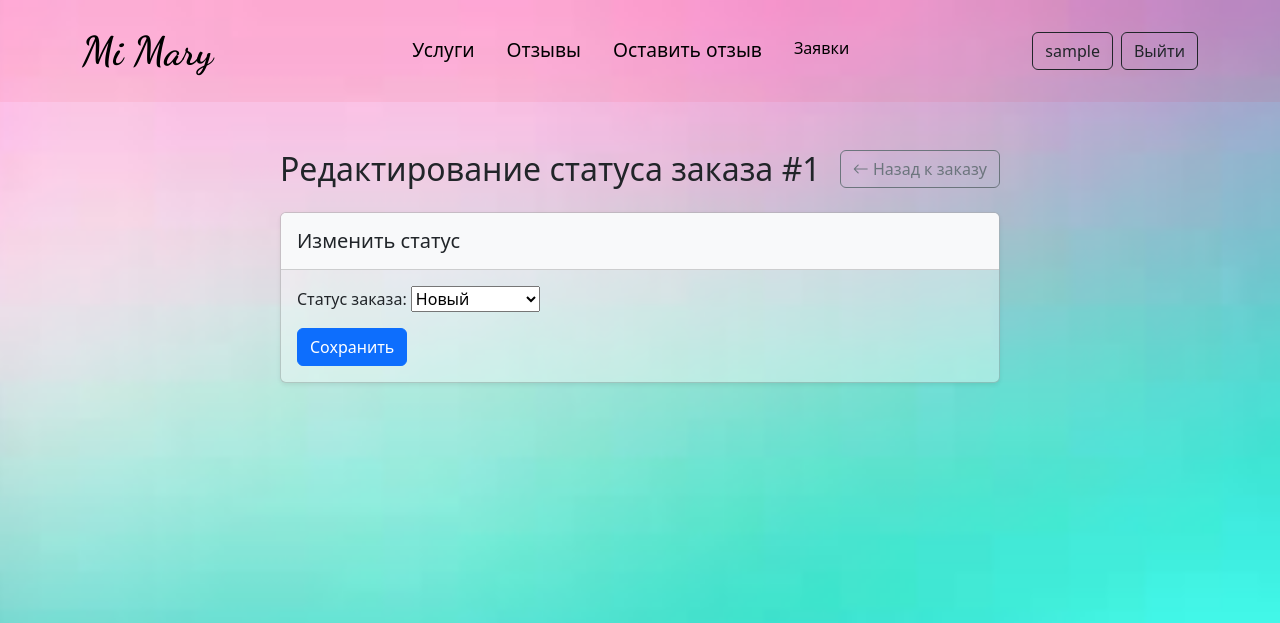
After one commit to AlexStone1991/Mi.Mary, a Django app: page /order/1/status/ in a window 1280 px wide. The commit adds this page. Shown: the top 623 px of the page. Run offline with Django 5.2, Linux system fonts and the light colour scheme; a user stored in the database is signed in; tables that the repository leaves empty hold one stand-in row (values such as "Sample post").

Commit message:
mi_mary - настроена страница редактирование статус в заявках! отредактировал сигналы!

```diff
--- a/core/forms.py
+++ b/core/forms.py
@@ -1,8 +1,6 @@
 from django import forms
 from .models import Order, Service, Review
 from django.forms import DateTimeInput
-
-# forms.py
 from django import forms
 
 class BaseBootstrapForm(forms.ModelForm):
@@ -17,6 +15,14 @@ class BaseBootstrapForm(forms.ModelForm):
                 field.widget.attrs.update({"type": "date"})
             elif isinstance(field, forms.FileField):
                 field.widget.attrs.update({"class": "form-control-file"})
+
+class OrderStatusForms(forms.ModelForm):
+    class Meta:
+        model = Order
+        fields = ["status"]
+        labels = {
+            "status": "Статус заказа"
+        }
 
 
 class ReviewForm(BaseBootstrapForm):
--- a/core/signals.py
+++ b/core/signals.py
@@ -37,7 +37,7 @@ def send_order_notification(instance):
         list_services = [service.name for service in instance.services.all()]
         appointment_date = instance.appointment_date.strftime("%d.%m.%Y") if instance.appointment_date else "Не указана"
         tg_markdown_message = f"""
-====== *Новый заказ!* ======
+======Новый заказ!======
 Имя: {instance.client_name}
 Телефон: {instance.phone}
 Дата записи: {appointment_date}
@@ -108,7 +108,7 @@ def send_review_notification(instance):
         publication_status = "ОПУБЛИКОВАН" if instance.is_published else "НЕ ОПУБЛИКОВАН"
 
         tg_plain_message = f"""
-====== НОВЫЙ ОТЗЫВ! {status_emoji} ======
+=== НОВЫЙ ОТЗЫВ! {status_emoji} ===
 Имя: {instance.client_name}
 Рейтинг: {instance.rating} ⭐
 Статус: {instance.get_status_display()}
@@ -137,7 +137,7 @@ def send_user_notification(instance):
     """Функция для отправки уведомления о пользователе"""
     try:
         tg_markdown_message = f"""
-====== Новый пользователь! ======
+=== Новый пользователь! ===
 Имя пользователя: {instance.username}
 Email: {instance.email if instance.email else 'Не указан'}
 Дата регистрации: {instance.date_joined.strftime("%d.%m.%Y %H:%M")}
--- a/core/urls.py
+++ b/core/urls.py
@@ -12,7 +12,8 @@ from core.views import (
     OrderCreateView,
     ReviewCreateView,
     ServicesListView,
-    CategoryServicesView
+    CategoryServicesView,
+    OrderStatusUpdateView
 )
 
 urlpatterns = [
@@ -22,6 +23,7 @@ urlpatterns = [
     path('orders/<int:pk>/', OrderDetailView.as_view(), name='order_detail'),
     path("services_list/", ServicesListView.as_view(), name="service_list"),
     path('order/create/', OrderCreateView.as_view(), name='create_order'),
+    path('order/<int:pk>/status/', OrderStatusUpdateView.as_view(), name='order_status_update'),
     path('review/create/', ReviewCreateView.as_view(), name='create_review'),
     path('category/<int:category_id>/', CategoryServicesView.as_view(), name='category_services'),
 ]
--- a/core/views.py
+++ b/core/views.py
@@ -6,11 +6,11 @@ from django.shortcuts import render, HttpResponse, redirect
 from django.http import JsonResponse
 from django.db.models import Q, Count, Sum, Prefetch
 from django.shortcuts import get_object_or_404
-from .forms import OrderForm, ReviewForm
+from .forms import OrderForm, ReviewForm, OrderStatusForms
 from django.utils.decorators import method_decorator
 from django.utils import timezone
 from datetime import datetime, time, timedelta
-
+from django.views.generic import UpdateView
 from django.contrib.auth.mixins import LoginRequiredMixin, UserPassesTestMixin, PermissionRequiredMixin
 from django.views import View
 from django.urls import reverse_lazy, reverse
@@ -20,6 +20,19 @@ from django.views.generic import (
     CreateView,
     TemplateView,
 )
+class OrderStatusUpdateView(LoginRequiredMixin, UserPassesTestMixin, UpdateView):
+    model = Order
+    form_class = OrderStatusForms
+    template_name = 'order_status_update.html'  # Убедитесь, что имя шаблона указано правильно
+    success_url = reverse_lazy('order_detail')
+
+    def test_func(self):
+        return self.request.user.is_staff
+
+    def get_success_url(self):
+        return reverse_lazy('order_detail', kwargs={'pk': self.object.pk})
+
+
 
 def get_min_appointment_time():
     now = datetime.now()
--- /dev/null
+++ b/templates/order_status_update.html
@@ -0,0 +1,33 @@
+{% extends "base.html" %}
+{% load static %}
+
+{% block content %}
+<div class="container mt-5 mb-5">
+    <div class="row justify-content-center">
+        <div class="col-lg-8">
+            <div class="d-flex justify-content-between align-items-center mb-4">
+                <h2 class="mb-0">Редактирование статуса заказа #{{ object.id }}</h2>
+                <a href="{% url 'order_detail' object.id %}" class="btn btn-outline-secondary">
+                    <i class="bi bi-arrow-left"></i> Назад к заказу
+                </a>
+            </div>
+
+            <div class="card shadow-sm">
+                <div class="card-header bg-light py-3">
+                    <h5 class="mb-0">Изменить статус</h5>
+                </div>
+                <div class="card-body">
+                    <form method="post">
+                        {% csrf_token %}
+                        <div class="mb-3">
+                            {{ form.status.label_tag }}
+                            {{ form.status }}
+                        </div>
+                        <button type="submit" class="btn btn-primary">Сохранить</button>
+                    </form>
+                </div>
+            </div>
+        </div>
+    </div>
+</div>
+{% endblock %}
```
Also changed, not shown: templates/order_detail.html (+10 -6 lines).
